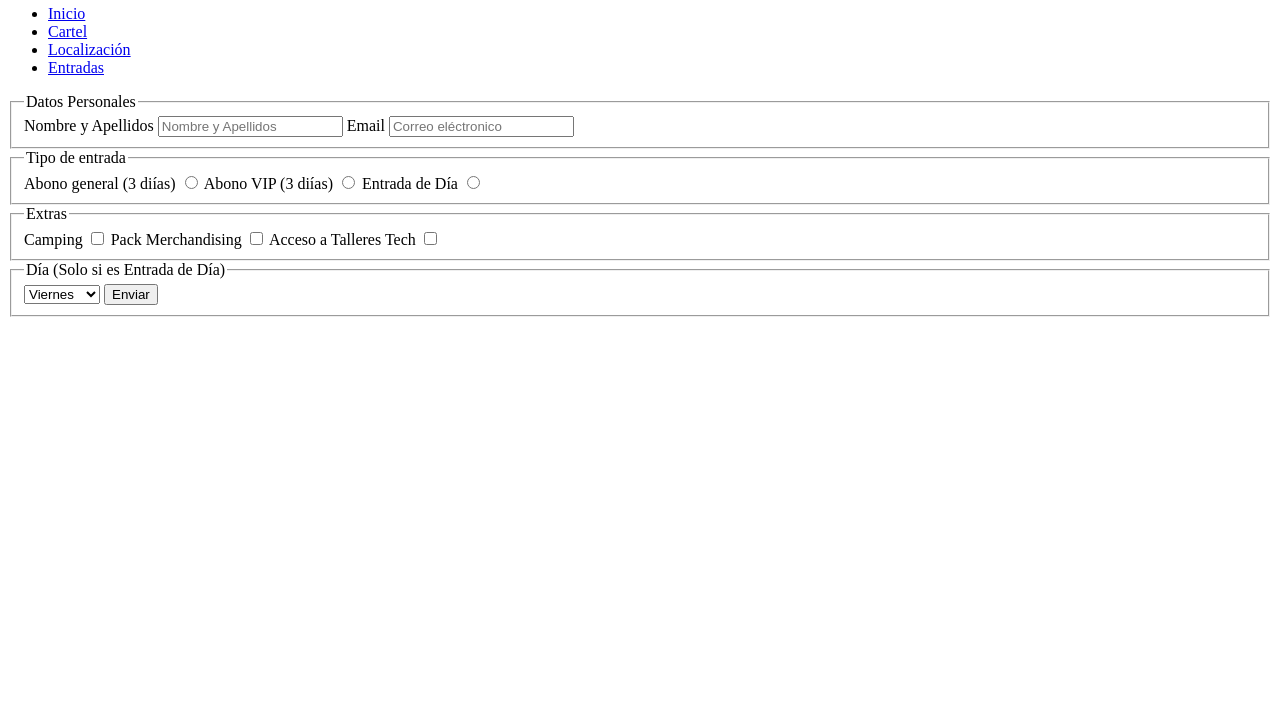
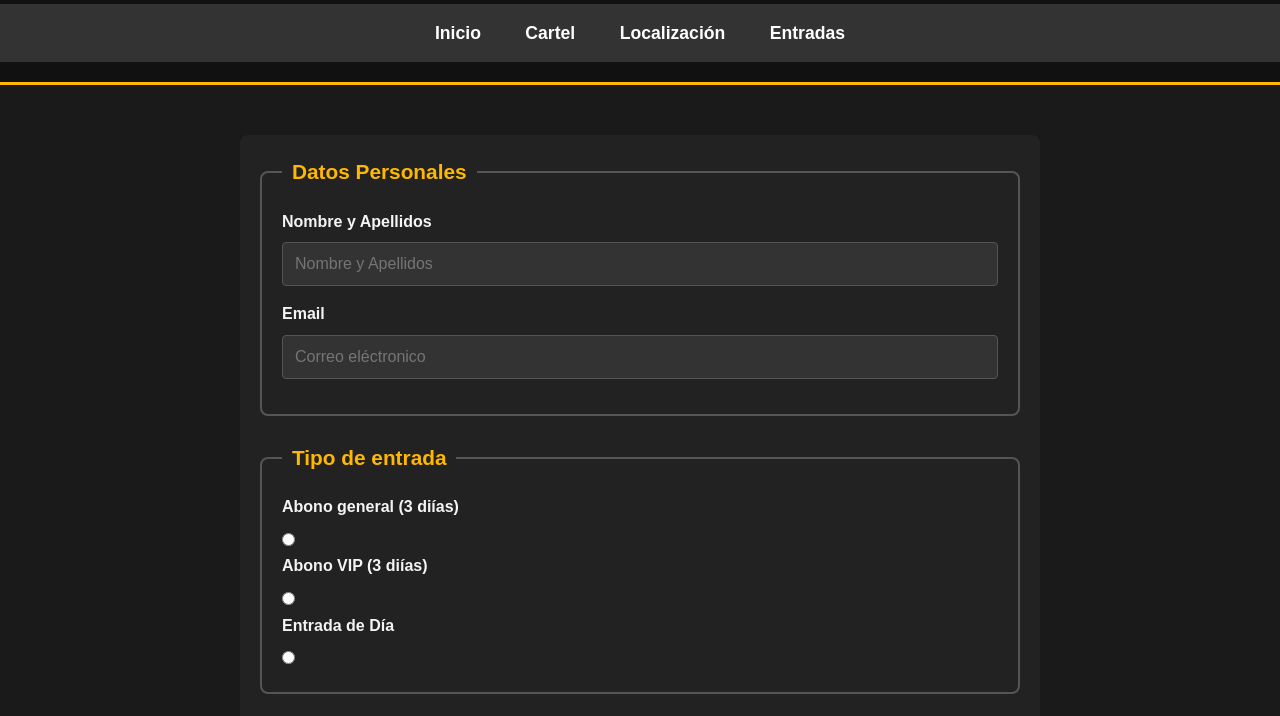
Before and after one commit to mrnkwar-sys/mrnkwar-sys.github.io, a plain HTML site: page codefest/web/entradas.html in a window 1280 px wide. Shown: the part 122-838 px from the top of the page. Before the commit the page ends 800 px from the top, so only its background shows below. Drawn offline with Linux system fonts and the light colour scheme.

Commit message:
Update entradas.html

```diff
--- a/codefest/web/entradas.html
+++ b/codefest/web/entradas.html
@@ -1,7 +1,7 @@
 <!doctype html>
 <html>
   <head>
-    <link rel="stylesheet" href="[[ruta_a_tu_archivo_CSS]]">
+    <link rel="stylesheet" href="../css/estilo.css">
   </head>
   <header>
     <h1>CodeFest 2025</h1>
```
